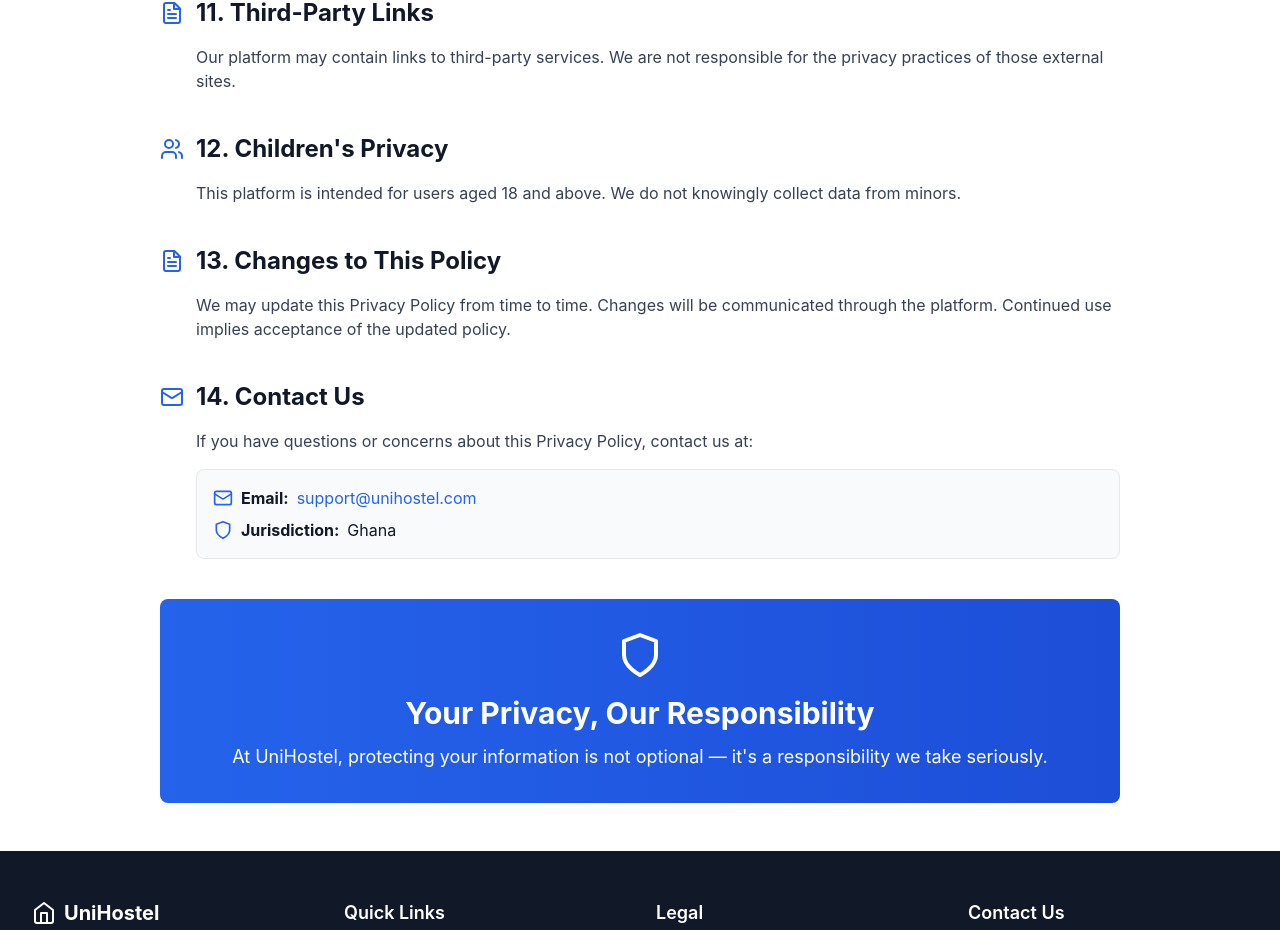
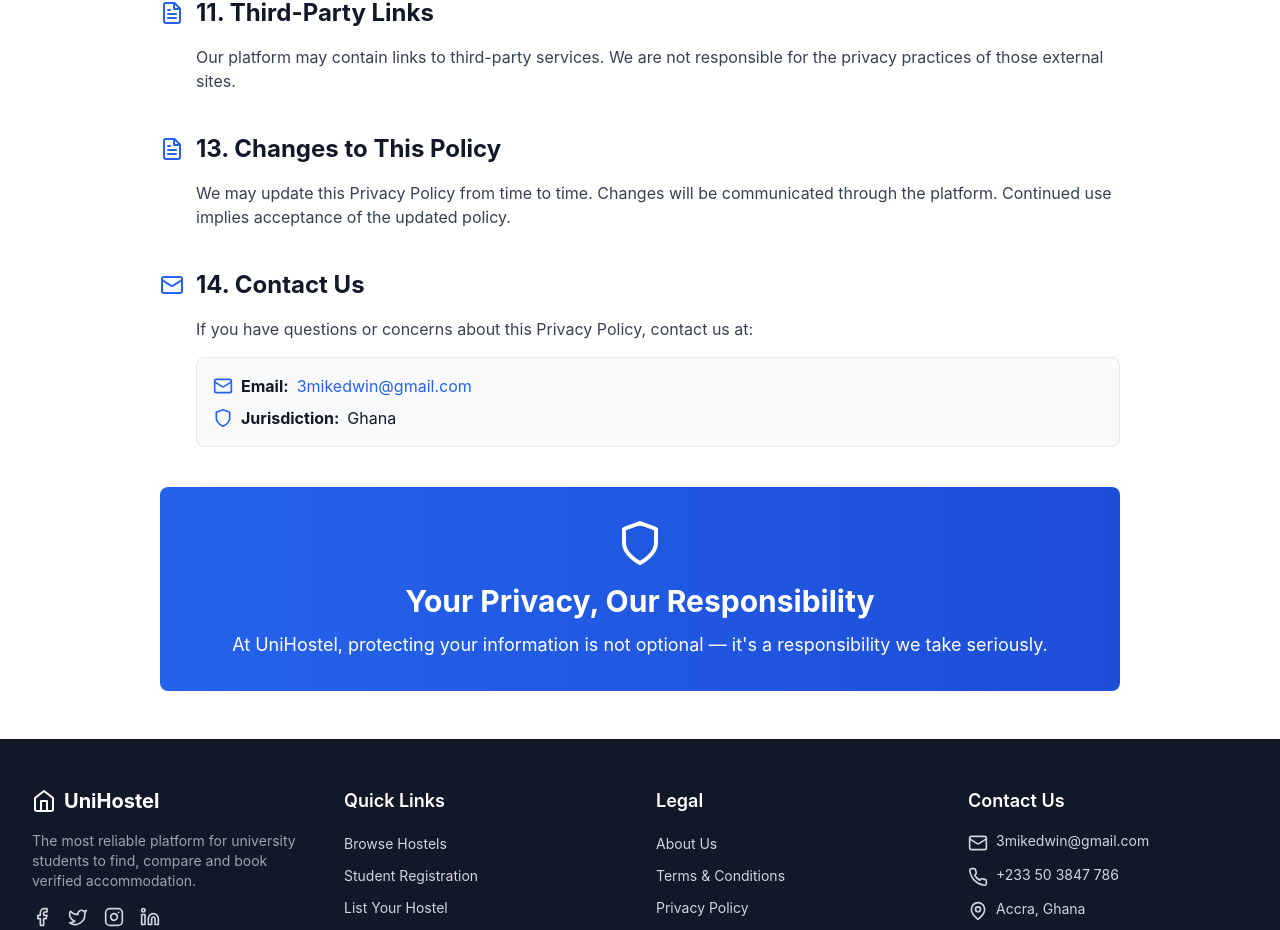
Before and after one commit to Mikedwin/UniHostel, a React (Create React App) app in the folder frontend/: page /privacy in a window 1280 px wide. Shown: the part 4047-4977 px from the top of the page. Built offline with nearby package versions, Linux system fonts and the light colour scheme; no server answers.

Commit message:
Update Privacy Policy: Add contact email 3mikedwin@gmail.com

```diff
--- a/frontend/src/pages/Privacy.js
+++ b/frontend/src/pages/Privacy.js
@@ -261,16 +261,7 @@ const Privacy = () => {
           </p>
         </section>
 
-        {/* Section 12 */}
-        <section className="mb-10">
-          <div className="flex items-center mb-4">
-            <Users className="w-6 h-6 text-primary-600 mr-3" />
-            <h2 className="text-2xl font-bold text-gray-900">12. Children's Privacy</h2>
-          </div>
-          <p className="text-gray-700 ml-9">
-            This platform is intended for users aged 18 and above. We do not knowingly collect data from minors.
-          </p>
-        </section>
+
 
         {/* Section 13 */}
         <section className="mb-10">
@@ -296,7 +287,7 @@ const Privacy = () => {
             <div className="space-y-2">
               <p className="text-gray-900 flex items-center">
                 <Mail className="w-5 h-5 mr-2 text-primary-600" />
-                <strong>Email:</strong> <a href="mailto:support@unihostel.com" className="text-primary-600 hover:underline ml-2">support@unihostel.com</a>
+                <strong>Email:</strong> <a href="mailto:3mikedwin@gmail.com" className="text-primary-600 hover:underline ml-2">3mikedwin@gmail.com</a>
               </p>
               <p className="text-gray-900 flex items-center">
                 <Shield className="w-5 h-5 mr-2 text-primary-600" />
```
